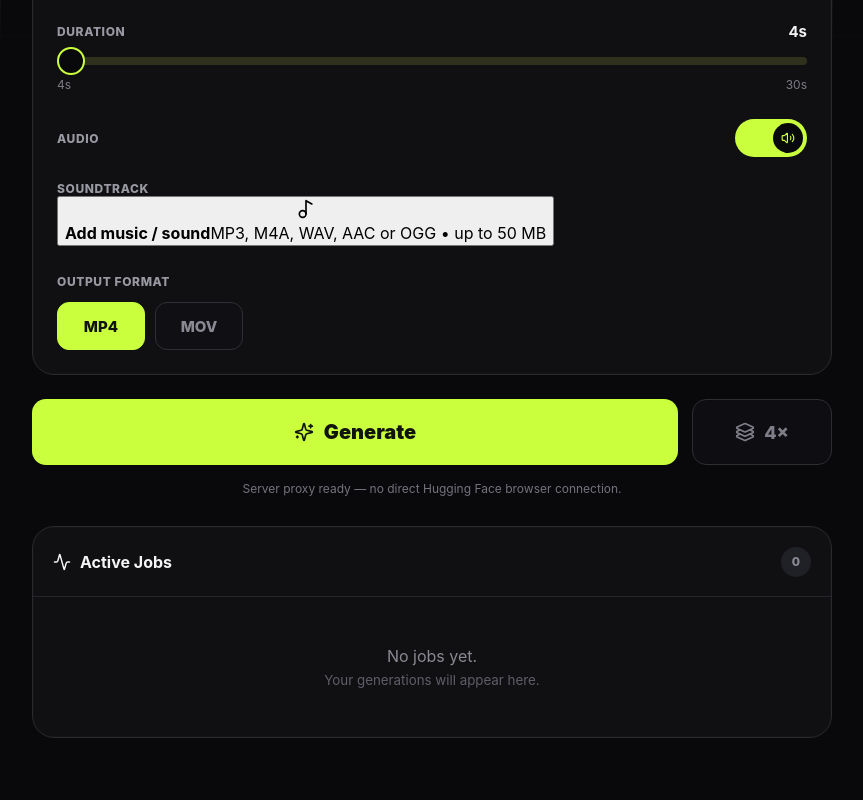
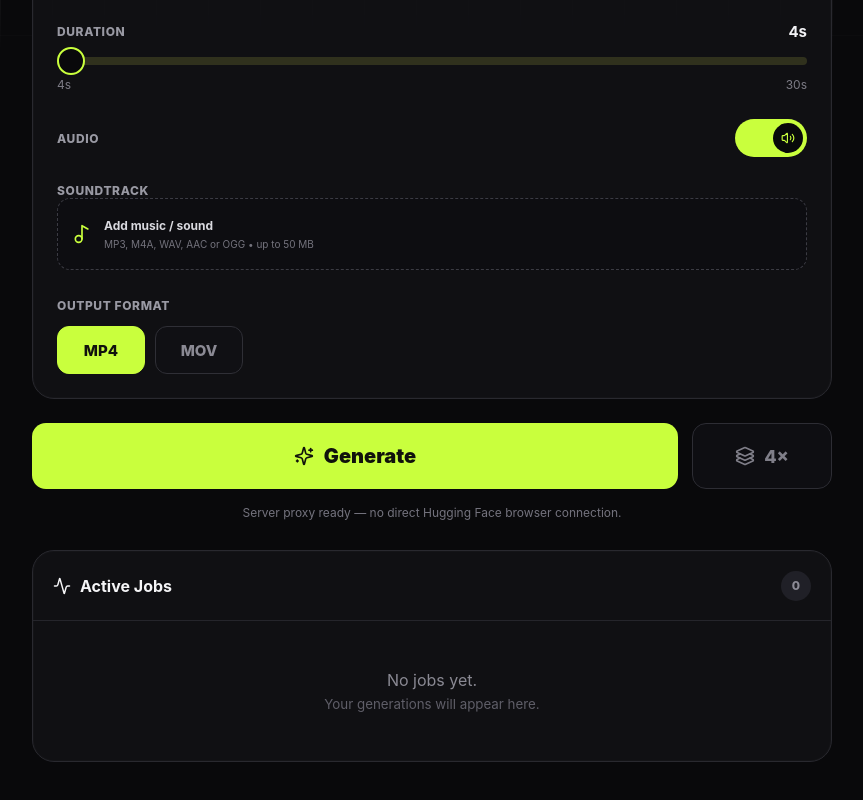
Before and after one commit to bookingcliffpo-spec/nightlife-promoter-mvp, a Next.js app in the folder frontend/: page / in a window 1280 px wide. Shown: the part 745-1545 px from the top of the page, without its empty margins (208-1071 px from the left). Built offline with nearby package versions, Linux system fonts and the light colour scheme.

Commit message:
Style soundtrack upload controls

```diff
--- a/frontend/src/app/globals.css
+++ b/frontend/src/app/globals.css
@@ -875,3 +875,28 @@ body{overflow-x:hidden}
 .prime-output-dimensions{
   margin-top:10px;color:#7f7e88;font-size:11px;font-weight:800;letter-spacing:.03em;
 }
+
+.prime-soundtrack-block{
+  padding-top:2px;
+}
+.prime-audio-upload{
+  width:100%;min-height:72px;display:flex;align-items:center;gap:12px;
+  padding:12px 14px;border:1px dashed #3b3b43;border-radius:13px;
+  background:#0d0d11;color:#d9d9df;text-align:left;
+}
+.prime-audio-upload>svg{flex:0 0 auto;color:var(--prime-lime)}
+.prime-audio-upload div{min-width:0}
+.prime-audio-upload b{
+  display:block;max-width:100%;overflow:hidden;text-overflow:ellipsis;white-space:nowrap;
+  font-size:12px;
+}
+.prime-audio-upload span{
+  display:block;margin-top:5px;color:#74737d;font-size:10px;
+}
+.prime-audio-remove{
+  display:flex;align-items:center;gap:5px;padding:6px 8px;
+  border:1px solid #433038;border-radius:8px;background:#211519;color:#e0a5af;
+  font-size:10px;font-weight:800;
+}
+.prime-audio-volume{margin-top:16px}
+.prime-audio-volume .prime-setting-title-row label{margin:0}
```
